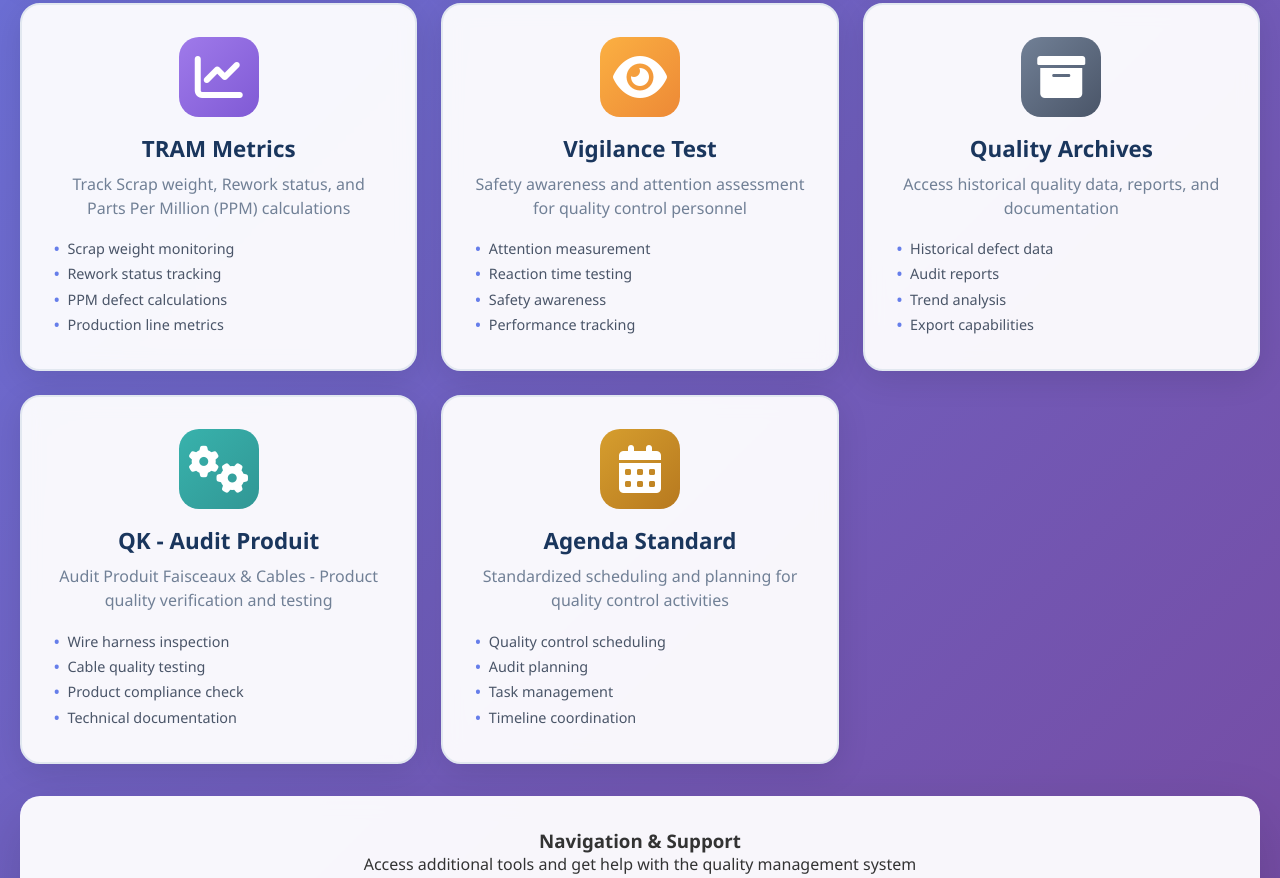
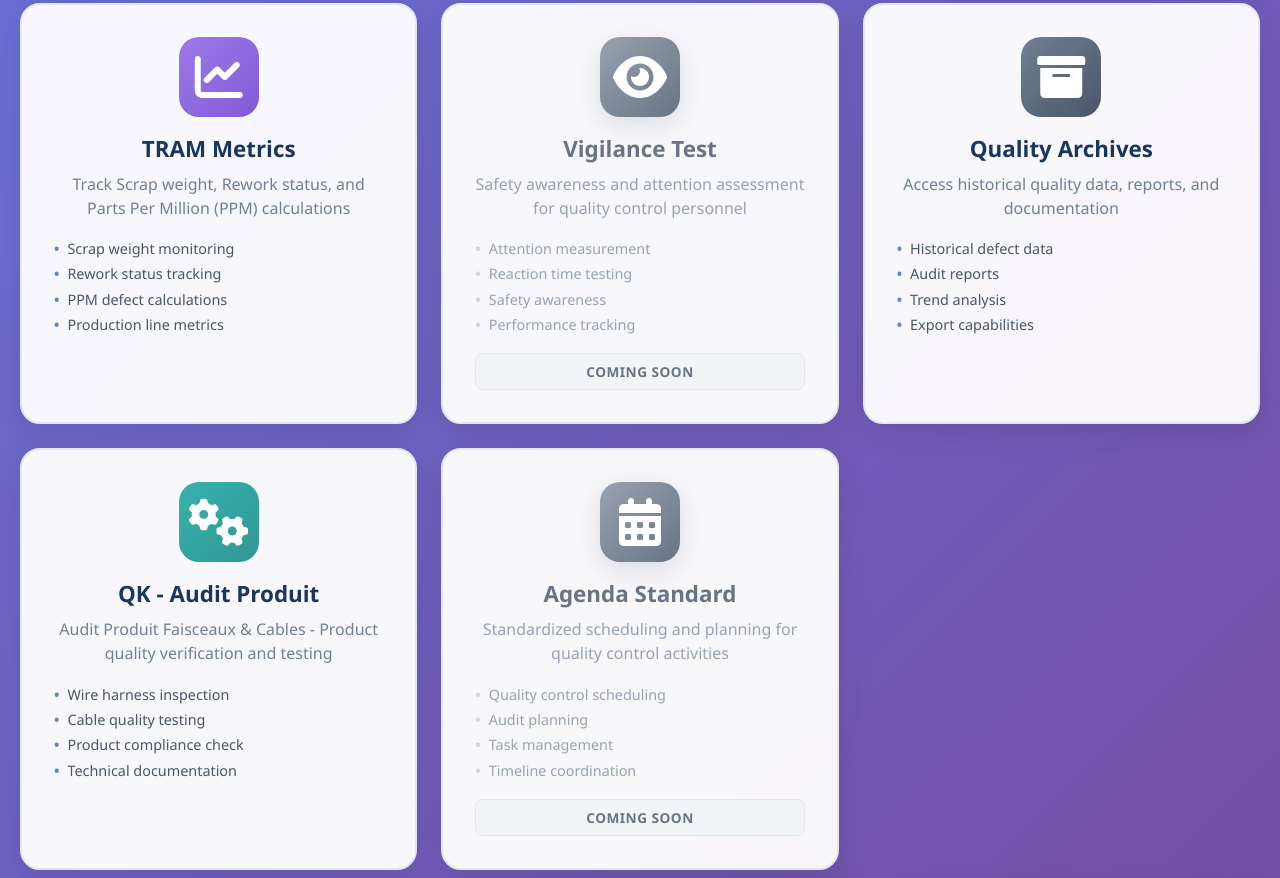
Before and after one commit to Marouane-Elgoumiri/leoni-qms-gauge, a plain HTML site: page Agents_onBoarding/aql-onboarding.html in a window 1280 px wide. Shown: the part 1058-1936 px from the top of the page. Drawn offline with Linux system fonts and the light colour scheme.

Commit message:
fixed barred cards

```diff
--- a/Agents_onBoarding/aql-onboarding.html
+++ b/Agents_onBoarding/aql-onboarding.html
@@ -196,6 +196,59 @@
         .agenda-card .nav-icon {
             background: linear-gradient(135deg, #d69e2e, #b7791f);
             color: white;
+        }
+
+        /* Disabled/Coming Soon card styles */
+        .tool-card.disabled {
+            opacity: 0.6;
+            cursor: not-allowed;
+            filter: grayscale(30%);
+            pointer-events: none;
+        }
+
+        .tool-card.disabled::before {
+            background: linear-gradient(90deg, transparent, rgba(100, 116, 139, 0.1), transparent);
+        }
+
+        .tool-card.disabled:hover {
+            transform: none;
+            box-shadow: 0 8px 32px rgba(0, 0, 0, 0.1);
+            border-color: #e2e8f0;
+        }
+
+        .tool-card.disabled .nav-icon {
+            background: linear-gradient(135deg, #94a3b8, #64748b) !important;
+            box-shadow: 0 8px 25px rgba(148, 163, 184, 0.3) !important;
+        }
+
+        .tool-card.disabled .nav-title {
+            color: #64748b;
+        }
+
+        .tool-card.disabled .nav-description {
+            color: #94a3b8;
+        }
+
+        .tool-card.disabled .nav-features li {
+            color: #94a3b8;
+        }
+
+        .tool-card.disabled .nav-features li:before {
+            color: #cbd5e1;
+        }
+
+        .coming-soon-badge {
+            background: #f1f5f9;
+            color: #64748b;
+            font-size: 0.85rem;
+            font-weight: 600;
+            padding: 0.5rem 1rem;
+            border-radius: 8px;
+            text-align: center;
+            margin-top: 1rem;
+            text-transform: uppercase;
+            letter-spacing: 0.5px;
+            border: 1px solid #e2e8f0;
         }
 
         .nav-title {
@@ -548,7 +601,7 @@
             </a>
 
             <!-- Vigilance Test -->
-            <a href="../Vigilance_test/vigilance-test.html" class="nav-card vigilance-card">
+            <a href="#" class="nav-card vigilance-card tool-card disabled">
                 <div class="nav-icon">
                     <i class="fas fa-eye"></i>
                 </div>
@@ -560,6 +613,7 @@
                     <li>Safety awareness</li>
                     <li>Performance tracking</li>
                 </ul>
+                <div class="coming-soon-badge">Coming Soon</div>
             </a>
 
             <!-- Archives -->
@@ -593,7 +647,7 @@
             </a>
 
             <!-- Agenda Standard -->
-            <a href="../Agenda/agenda-standard.html" class="nav-card agenda-card">
+            <a href="#" class="nav-card agenda-card tool-card disabled">
                 <div class="nav-icon">
                     <i class="fas fa-calendar-alt"></i>
                 </div>
@@ -605,6 +659,7 @@
                     <li>Task management</li>
                     <li>Timeline coordination</li>
                 </ul>
+                <div class="coming-soon-badge">Coming Soon</div>
             </a>
         </div>
 
```
